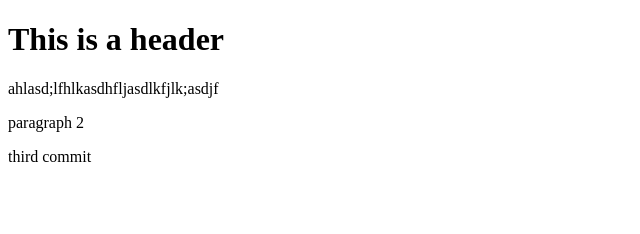
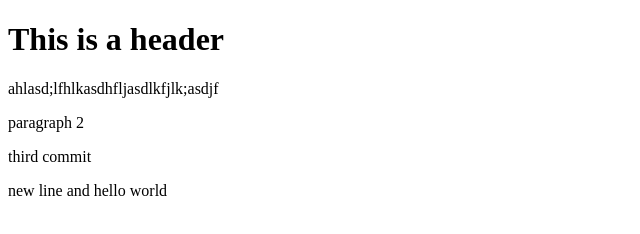
Before and after one commit to myongkim/git-test, a website: page index.html in a window 1280 px wide. Shown: the whole page, without its empty margins (0-640 px from the left). Drawn offline with Linux system fonts and the light colour scheme.

Commit message:
Using NPM

```diff
--- a/index.html
+++ b/index.html
@@ -7,5 +7,6 @@
     <p>ahlasd;lfhlkasdhfljasdlkfjlk;asdjf</p>
     <p>paragraph 2</p>
     <p> third commit</p>
+    <p>new line and hello world</p>
 </body>
 </html>
```
Also changed, not shown: package.json (added, +21 -0 lines), 2 other files.
